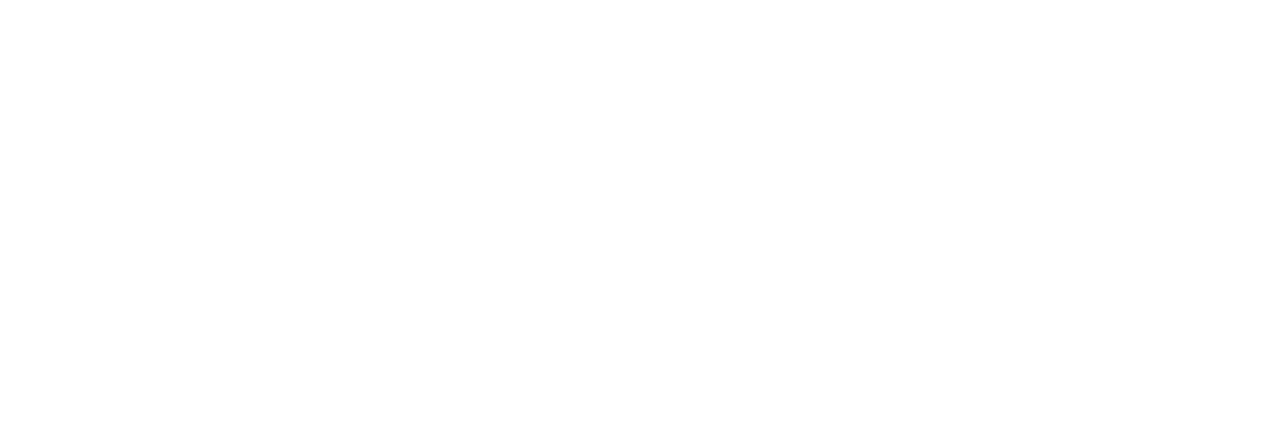
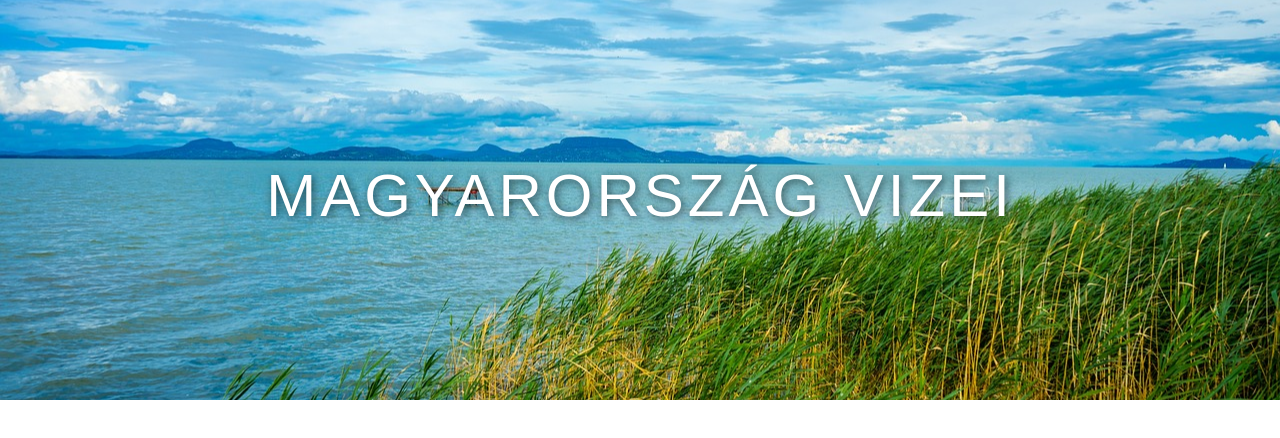
Before and after one commit to hrvthDev/skills-2024, a plain HTML site: page index.html in a window 1280 px wide. Drawn offline with nearby package versions, Linux system fonts and the light colour scheme; a web font is replaced by a local one.

Commit message:
Oldal fejléc implementálása, magasság, háttér, főcím beállítása flexboxxal.

```diff
--- a/css/stylesheet.css
+++ b/css/stylesheet.css
@@ -0,0 +1,28 @@
+@import url('https://fonts.googleapis.com/css2?family=Marhey:wght@300..700&display=swap');
+
+* {
+    margin: 0;
+    padding: 0;
+    box-sizing: border-box;
+}
+
+header {
+
+    display: flex;
+    justify-content: center;
+    align-items: center;
+
+    height: 400px;
+    background-image: url('../img/balaton_bg.jpg');
+    background-size: cover;
+    background-position: center;
+    background-repeat: no-repeat;
+}
+
+header h1 {
+    font-family: 'Marhey', sans-serif;
+    font-size: 60px;
+    color: white;
+    letter-spacing: 4px;
+    text-shadow: 2px 2px 8px rgba(0,0,0,0.6);
+}
--- a/index.html
+++ b/index.html
@@ -1,18 +1,20 @@
-<!DOCTYPE html>
+<!doctype html>
 <html lang="hu">
   <head>
-    <meta charset="UTF-8">
-    <meta name="viewport" content="width=device-width, initial-scale=1.0">
-    <link rel="stylesheet" href="./css/stylesheet.css">
-    <link rel="stylesheet" href="https://cdn.jsdelivr.net/npm/bootstrap@5.3.8/dist/css/bootstrap.min.css">
+    <meta charset="UTF-8" />
+    <meta name="viewport" content="width=device-width, initial-scale=1.0" />
+    <link rel="stylesheet" href="./css/stylesheet.css" />
+    <link
+      rel="stylesheet"
+      href="https://cdn.jsdelivr.net/npm/bootstrap@5.3.8/dist/css/bootstrap.min.css"
+    />
     <title>Magyarország vizei</title>
   </head>
   <body>
 
-
-
-
-
+    <header>
+      <h1>MAGYARORSZÁG VIZEI</h1>
+    </header>
 
     <script src="https://cdn.jsdelivr.net/npm/bootstrap@5.3.8/dist/js/bootstrap.bundle.min.js"></script>
     <script src="./js/script.js"></script>
```
Lines whose indentation alone changed are shown as unchanged.
